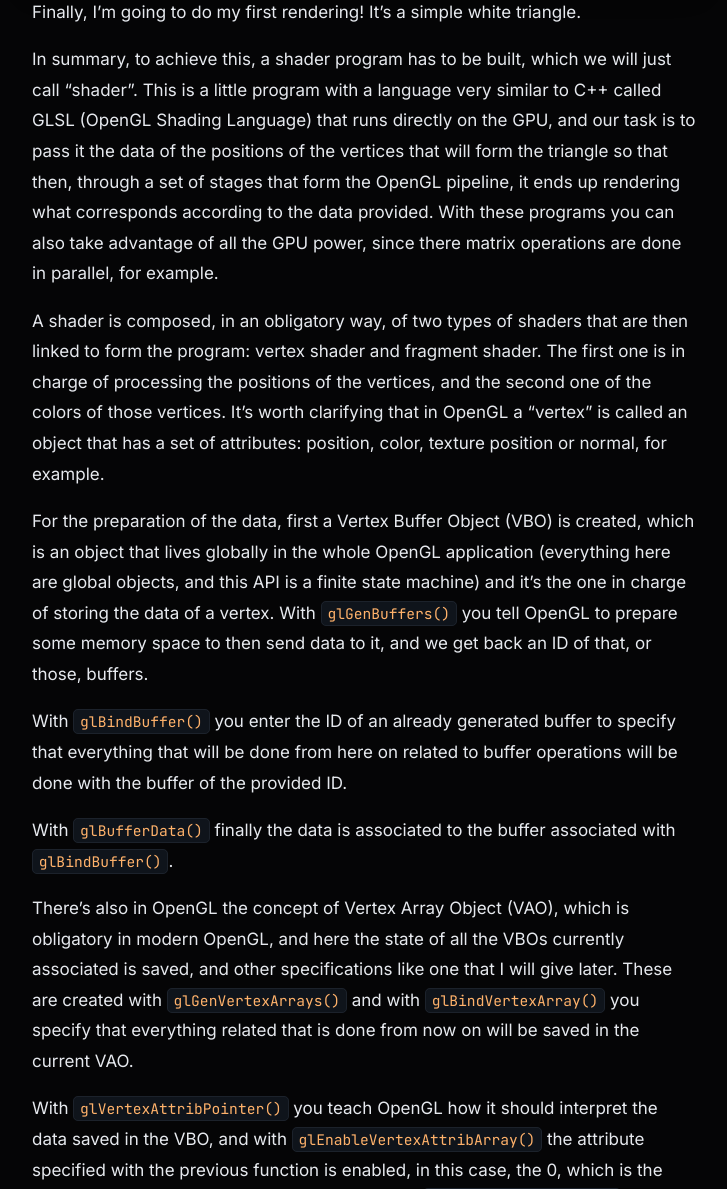
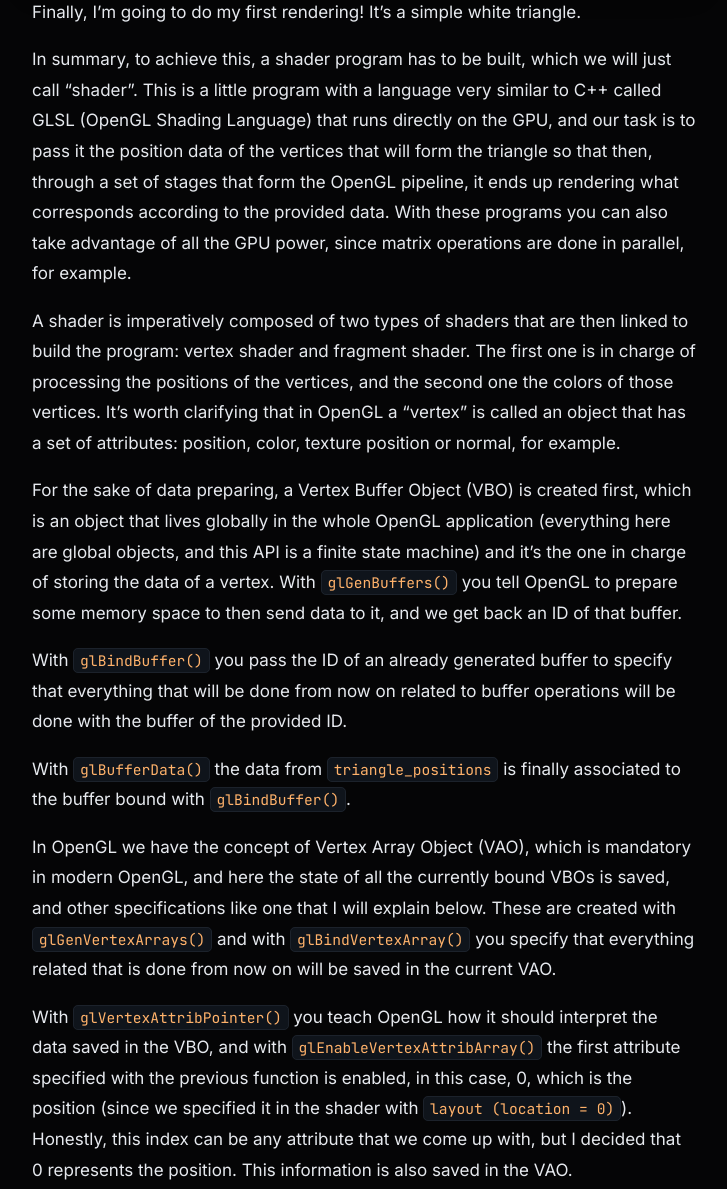
Before and after one commit to ben9652/OpenGL-Learning-Devlog, a Jekyll site: the page built from _devlog/parte-03-triangulo.md, in a window 1280 px wide and 1400 px high, scrolled down 409 px. Shown: the part 211-1400 px from the top of the window, without its empty margins (276-1003 px from the left). Built offline with Jekyll 4.4.1, drawn with Linux system fonts in a browser that asks for light colours; part of the change alters nothing that is shown; some of the changed text lies outside the part shown.

Commit message:
Corregí mucho del guión de la parte 3

```diff
--- a/_devlog/parte-03-triangulo.md
+++ b/_devlog/parte-03-triangulo.md
@@ -15,11 +15,11 @@ En resumen, para lograr esto se tiene que armar un programa shader obligatoriame
 
 Un shader está compuesto, de manera obligatoria, por dos tipos de shaders que luego se enlazan para conformar el programa: vertex shader y fragment shader. El primero se encarga de procesar las posiciones de los vértices, y el segundo de los colores de esos vértices. Cabe aclarar que en OpenGL se le llama "vértice" a un objeto que tiene un conjunto de atributos: posición, color, posición de textura o normal, por ejemplo.
 
-Para la preparación de los datos, primero se crea un Vertex Buffer Object (VBO), que es un objeto que vive globalmente en toda la aplicación OpenGL (todo aquí son objetos globales, y esta API es una máquina de estados finita) y es el encargado de almacenar datos de un vértice. Con `glGenBuffers()` se le dice a OpenGL que prepare algún espacio de memoria para luego yo mandarle datos, y se nos devuelve un ID de ese, o esos, buffers.
+Para la preparación de los datos, primero se crea un Vertex Buffer Object (VBO), que es un objeto que vive globalmente en toda la aplicación OpenGL (todo aquí son objetos globales, y esta API es una máquina de estados finita) y es el encargado de almacenar datos de un vértice. Con `glGenBuffers()` se le dice a OpenGL que prepare algún espacio de memoria para luego yo mandarle datos, y se nos devuelve un ID de ese, o esos, buffers. En este caso es solo uno.
 
 Con `glBindBuffer()` se ingresa el ID de un buffer ya generado para especificar que todo lo que se hará de aquí en adelante relacionado a operaciones con buffers se lo hará con el buffer del ID proporcionado.
 
-Con `glBufferData()` finalmente se asocian los datos al buffer asociado con `glBindBuffer()`.
+Con `glBufferData()` finalmente se asocian los datos que tengo en el arreglo `triangle_positions` al buffer asociado con `glBindBuffer()`.
 
 Existe en OpenGL también el concepto de Vertex Array Object (VAO), que es obligatorio en OpenGL moderno, y aquí se guarda el estado de todos los VBOs asociados actualmente, y otras especificaciones como una que daré más adelante. Estos se crean con `glGenVertexArrays()` y con `glBindVertexArray()` se especifica que todo lo relacionado que se haga de ahora en adelante se guardará en el VAO actual.
 
@@ -27,26 +27,34 @@ Con `glVertexAttribPointer()` se le enseña a OpenGL cómo debe interpretar los
 
 Finalmente en el bucle, se dibujan los datos especificados dentro del VAO habilitado y tenemos nuestro triángulo blanco (color que especifiqué en el Fragment Shader, como pueden ver con ese `vec4(1.0)`, que crea un vector de tamaño 4 con todos los elementos en 1, cuyas componentes son: Red, Green, Blue, y Alpha.
 
+Un pequeño detalle del que me perdí mientras escribía el código es el hecho de que podría haber disociado el VAO antes de disociar el VBO justo antes de entrar al bucle. Luego dentro del bucle habría bastado con asociar el VAO antes de llamar a la función de dibujado. Sinceramente, no sabía qué estaba haciendo hasta ahora, que reforcé el concepto del Vertex Array Object y cómo funciona.
+
+El VAO puede ser asociado también justo antes de comenzar el bucle, por supuesto. Pero normalmente se lo hace cada vez que se itera, y antes de llamar a la función de dibujado, porque en un motor real no tenemos un solo VAO para pintar, sino muchos de ellos esperando su turno. Por lo que lo correcto es asociar el VAO deseado antes del `glDrawArrays()`.
+
 </div>
 
 <div class="lang-en" markdown="1">
 
 Finally, I'm going to do my first rendering! It's a simple white triangle.
 
-In summary, to achieve this, a shader program has to be built, which we will just call "shader". This is a little program with a language very similar to C++ called GLSL (OpenGL Shading Language) that runs directly on the GPU, and our task is to pass it the data of the positions of the vertices that will form the triangle so that then, through a set of stages that form the OpenGL pipeline, it ends up rendering what corresponds according to the data provided. With these programs you can also take advantage of all the GPU power, since there matrix operations are done in parallel, for example.
+In summary, to achieve this, a shader program has to be built, which we will just call "shader". This is a little program with a language very similar to C++ called GLSL (OpenGL Shading Language) that runs directly on the GPU, and our task is to pass it the position data of the vertices that will form the triangle so that then, through a set of stages that form the OpenGL pipeline, it ends up rendering what corresponds according to the provided data. With these programs you can also take advantage of all the GPU power, since matrix operations are done in parallel, for example.
 
-A shader is composed, in an obligatory way, of two types of shaders that are then linked to form the program: vertex shader and fragment shader. The first one is in charge of processing the positions of the vertices, and the second one of the colors of those vertices. It's worth clarifying that in OpenGL a "vertex" is called an object that has a set of attributes: position, color, texture position or normal, for example.
+A shader is imperatively composed of two types of shaders that are then linked to build the program: vertex shader and fragment shader. The first one is in charge of processing the positions of the vertices, and the second one the colors of those vertices. It's worth clarifying that in OpenGL a "vertex" is called an object that has a set of attributes: position, color, texture position or normal, for example.
 
-For the preparation of the data, first a Vertex Buffer Object (VBO) is created, which is an object that lives globally in the whole OpenGL application (everything here are global objects, and this API is a finite state machine) and it's the one in charge of storing the data of a vertex. With `glGenBuffers()` you tell OpenGL to prepare some memory space to then send data to it, and we get back an ID of that, or those, buffers.
+For the sake of data preparing, a Vertex Buffer Object (VBO) is created first, which is an object that lives globally in the whole OpenGL application (everything here are global objects, and this API is a finite state machine) and it's the one in charge of storing the data of a vertex. With `glGenBuffers()` you tell OpenGL to prepare some memory space to then send data to it, and we get back an ID of that buffer.
 
-With `glBindBuffer()` you enter the ID of an already generated buffer to specify that everything that will be done from here on related to buffer operations will be done with the buffer of the provided ID.
+With `glBindBuffer()` you pass the ID of an already generated buffer to specify that everything that will be done from now on related to buffer operations will be done with the buffer of the provided ID.
 
-With `glBufferData()` finally the data is associated to the buffer associated with `glBindBuffer()`.
+With `glBufferData()` the data from `triangle_positions` is finally associated to the buffer bound with `glBindBuffer()`.
 
-There's also in OpenGL the concept of Vertex Array Object (VAO), which is obligatory in modern OpenGL, and here the state of all the VBOs currently associated is saved, and other specifications like one that I will give later. These are created with `glGenVertexArrays()` and with `glBindVertexArray()` you specify that everything related that is done from now on will be saved in the current VAO.
+In OpenGL we have the concept of Vertex Array Object (VAO), which is mandatory in modern OpenGL, and here the state of all the currently bound VBOs is saved, and other specifications like one that I will explain below. These are created with `glGenVertexArrays()` and with `glBindVertexArray()` you specify that everything related that is done from now on will be saved in the current VAO.
 
-With `glVertexAttribPointer()` you teach OpenGL how it should interpret the data saved in the VBO, and with `glEnableVertexAttribArray()` the attribute specified with the previous function is enabled, in this case, the 0, which is the position (since we specified it in the shader with `layout (location = 0)`). Really this index can be any attribute that we come up with, but I decided that 0 represents the position. This information is also saved in the VAO.
+With `glVertexAttribPointer()` you teach OpenGL how it should interpret the data saved in the VBO, and with `glEnableVertexAttribArray()` the first attribute specified with the previous function is enabled, in this case, 0, which is the position (since we specified it in the shader with `layout (location = 0)`). Honestly, this index can be any attribute that we come up with, but I decided that 0 represents the position. This information is also saved in the VAO.
 
-Finally in the loop, the data specified inside the enabled VAO is drawn and we have our white triangle (color that I specified in the Fragment Shader, as you can see with that `vec4(1.0)`, which creates a vector of size 4 with all the elements in 1, whose components are: Red, Green, Blue, and Alpha.
+Finally in the loop, the data specified within the enabled VAO is drawn and we have our white triangle, color that I specified in the Fragment Shader, as you can see with that `vec4(1.0)`, which creates a vector of size 4 with all the elements in 1, whose components are: Red, Green, Blue, and Alpha.
+
+One small detail that I missed in the code is that I could have just unbind the VAO before unbinding the VBO right before starting the loop. Then in the loop, it could have been enough to just bind the VAO before calling the draw function. Honestly, I didn't know what I was doing until now, that I re-enforced the concept of the Vertex Array Object.
+
+The VAO can be bound right before starting the loop, of course. But we normally do it every time the loop iterates because in a real engine we don't have just one VAO to draw, but many of them waiting to be drawn. So the right approach is binding the desired VAO right before calling `glDrawArrays()`.
 
 </div>
```
